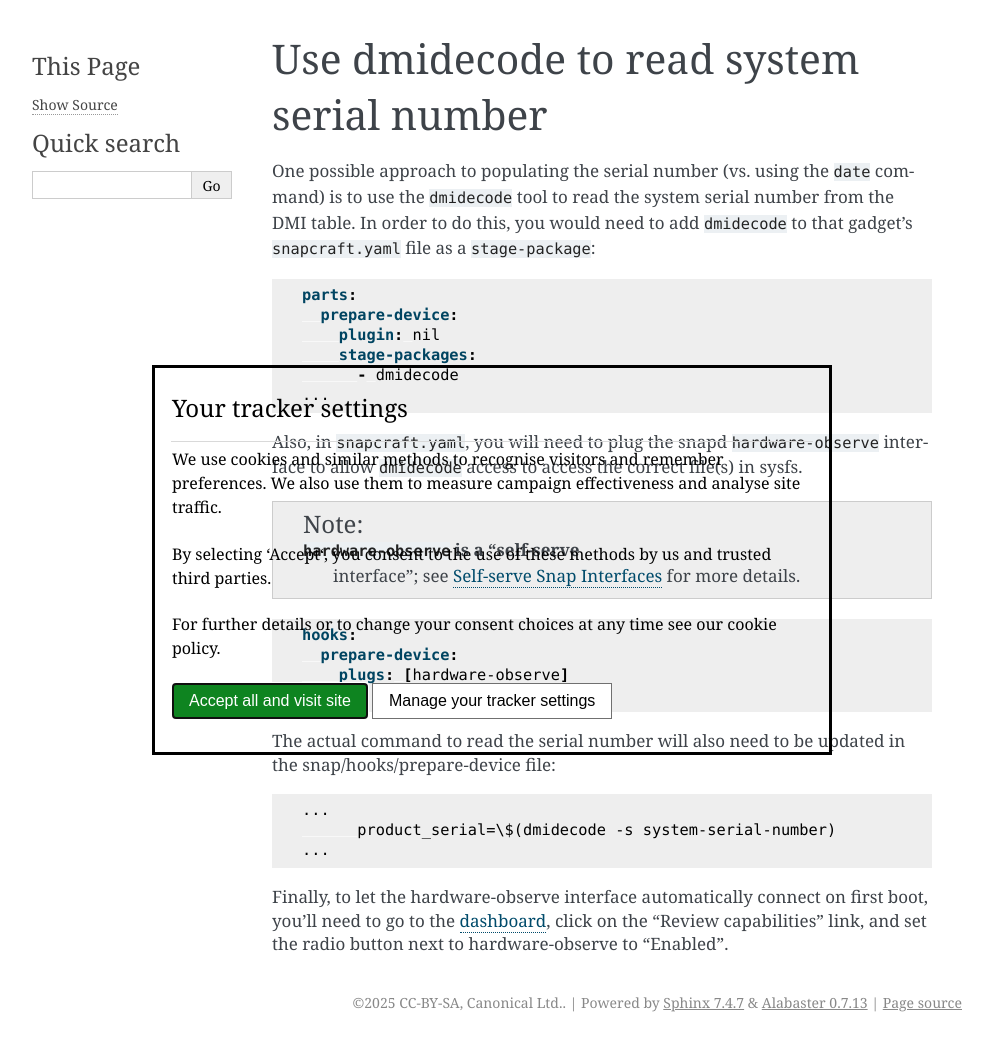
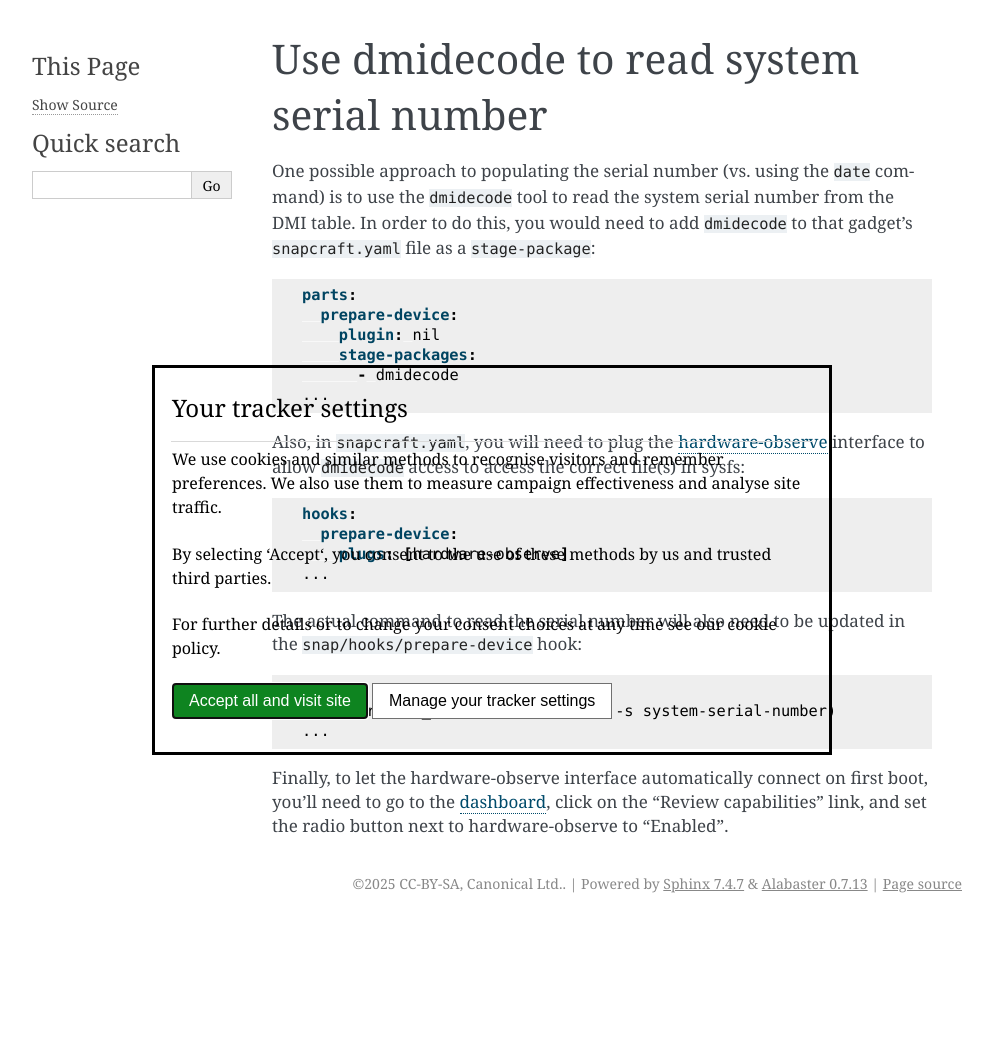
Before and after one commit to canonical/brand-store-documentation, a Sphinx documentation site: the page built from docs/how-to/dmidecode-to-read-system-sn.rst, in a window 1280 px wide and 1042 px high. Shown: the whole window, without its empty margins (148-1141 px from the left). Built offline with Sphinx 7.4.7, drawn with Linux system fonts in a browser that asks for light colours; pages that are not in the unit, such as notebooks, are missing from menus.

Commit message:
how-to: dmidecode: small nits
Add a reference link, remove some extraneous information, small
formatting fixes.

Signed-off-by: Dilyn Corner <dilyn.corner@canonical.com>

```diff
--- a/docs/how-to/dmidecode-to-read-system-sn.rst
+++ b/docs/how-to/dmidecode-to-read-system-sn.rst
@@ -24,15 +24,8 @@
           - dmidecode
     ...
 
-Also, in ``snapcraft.yaml``, you will need to plug the snapd
-``hardware-observe`` interface to allow ``dmidecode`` access to access the
-correct file(s) in sysfs.
-
-.. note::
-
-    ``hardware-observe`` is a "self-serve
-		interface"; see `Self-serve Snap Interfaces <https://dashboard.snapcraft.io/docs/brandstores/self-serve-interfaces.html>`_
-		for more details.
+Also, in ``snapcraft.yaml``, you will need to plug the `hardware-observe <https://snapcraft.io/docs/hardware-observe-interface>`_
+interface to allow ``dmidecode`` access to access the correct file(s) in sysfs:
 
 .. code:: yaml
 
@@ -42,7 +35,7 @@
     ...
 
 The actual command to read the serial number will also need to be updated in the
-snap/hooks/prepare-device file:
+``snap/hooks/prepare-device`` hook:
 
 .. code:: yaml
 
@@ -50,8 +43,7 @@
           product_serial=\$(dmidecode -s system-serial-number)
     ...
 
-Finally, to let the hardware-observe interface automatically
-connect on first boot, you'll need to go to the `dashboard
-<https://dashboard.snapcraft.io/snaps/{{CUSTOMER_STORE_PREFIX}}-pc/>`_,
-click on the “Review capabilities” link, and set the radio button next to
-hardware-observe to “Enabled”.
+Finally, to let the hardware-observe interface automatically connect on first
+boot, you'll need to go to the `dashboard <https://dashboard.snapcraft.io/snaps/{{CUSTOMER_STORE_PREFIX}}-pc/>`_,
+click on the "Review capabilities" link, and set the radio button next to
+hardware-observe to "Enabled".
```
